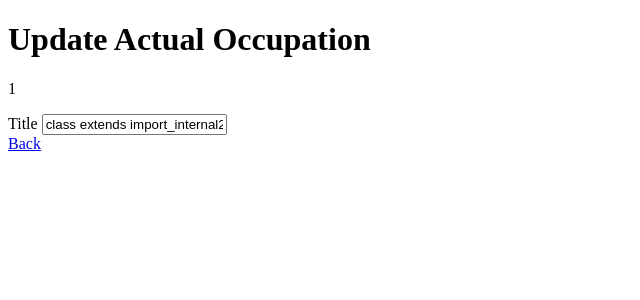
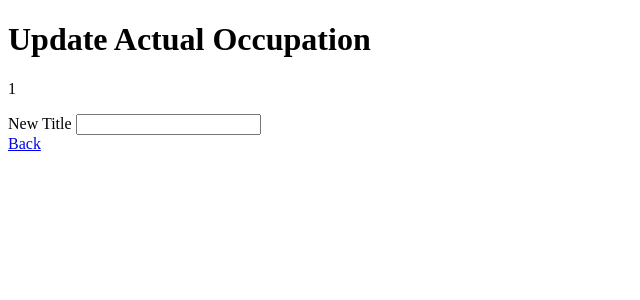
Before and after one commit to nickfang/interactive-social, a SvelteKit app: page /actual-occupations/update/1 in a window 1280 px wide. Shown: the top 300 px of the page, without its empty margins (0-640 px from the left). Built offline with nearby package versions, Linux system fonts and the light colour scheme.

Commit message:
Now passing current title to update so it can be shown in the placeholder.

```diff
--- a/src/routes/actual-occupations/+page.svelte
+++ b/src/routes/actual-occupations/+page.svelte
@@ -1,16 +1,7 @@
 <script lang="ts">
 	import { goto } from '$app/navigation';
-	import { page } from '$app/stores';
-	import { writable } from 'svelte/store';
-
-	export const actualOccupationUpdateTitle = writable('');
 
 	export let data;
-	const handleUpdate = (actualOccupation: any) => {
-		console.log('actual occupation', actualOccupation.title);
-		actualOccupationUpdateTitle.set(actualOccupation.title);
-		goto(`/actual-occupations/update/${actualOccupation.id}`);
-	};
 </script>
 
 <h1>Actual Occupations</h1>
@@ -18,8 +9,10 @@
 <ul>
 	{#each data.actualOccupations as actualOccupation}
 		<li>
-			<a href={`/actual-occupations/update/${actualOccupation.id}`}>{actualOccupation.title}</a>
-			<a href="#" on:click={() => handleUpdate(actualOccupation)}>Update</a>
+			{actualOccupation.title}
+			<a href={`/actual-occupations/update/${actualOccupation.id}/?title=${actualOccupation.title}`}
+				>{actualOccupation.title}</a
+			>
 		</li>
 	{/each}
 </ul>
--- a/src/routes/actual-occupations/update/[id]/+page.svelte
+++ b/src/routes/actual-occupations/update/[id]/+page.svelte
@@ -7,8 +7,8 @@
 
 <p>{data.id}</p>
 <form>
-	<label for="title">Title</label>
-	<input type="text" value={data.actualOccupationUpdateTitle} placeholder="" />
+	<label for="title">New Title</label>
+	<input type="text" placeholder={data.title} />
 </form>
 
 <a href="/actual-occupations">Back</a>
--- a/src/routes/actual-occupations/update/[id]/+page.ts
+++ b/src/routes/actual-occupations/update/[id]/+page.ts
@@ -1,8 +1,6 @@
-import actualOccupationUpdateTitle from '../../+page.svelte';
-
-export async function load({ params }) {
+export async function load({ params, url }) {
 	return {
 		id: params.id,
-		actualOccupationUpdateTitle
+		title: url.searchParams.get('title')
 	};
 }
```
